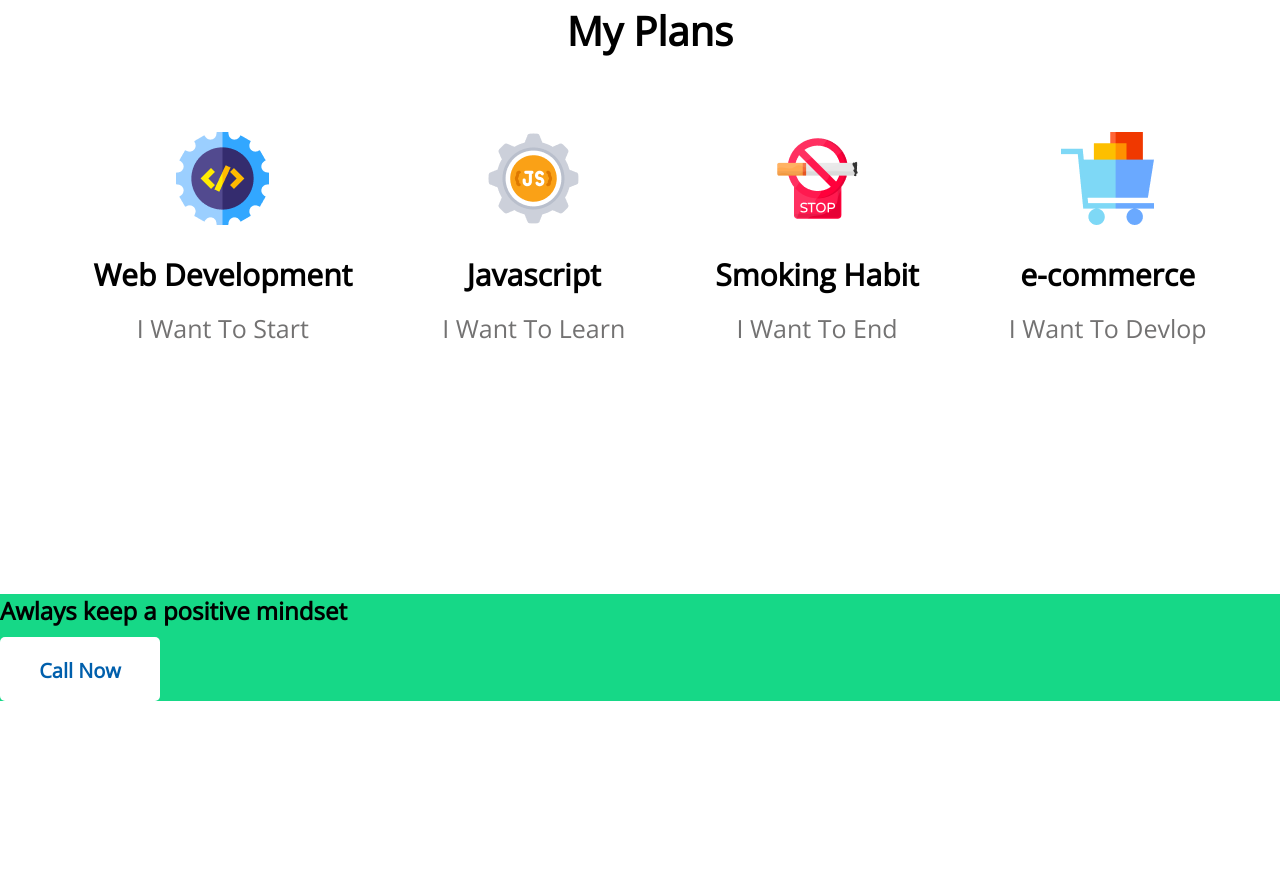
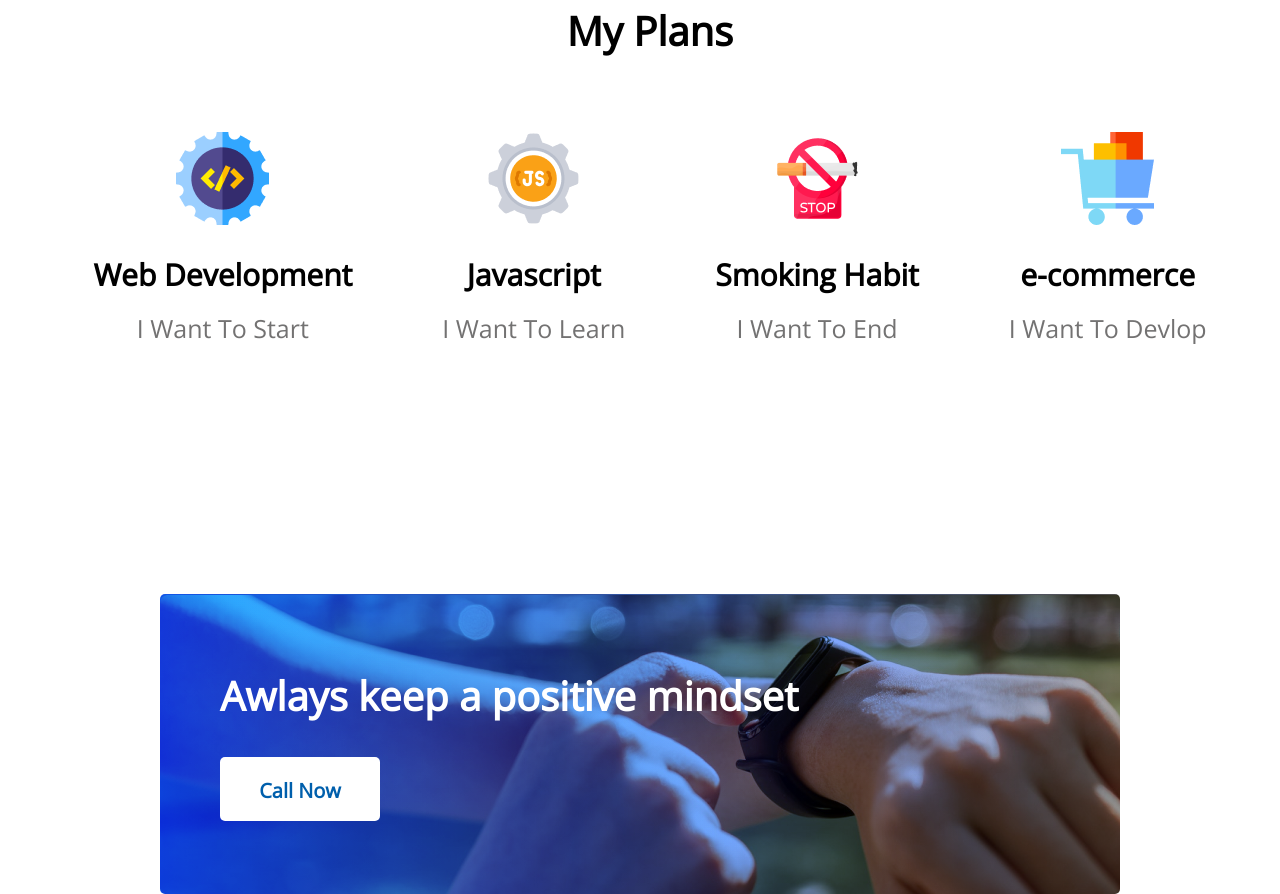
Before and after one commit to annysen/new-year-new-me, a plain HTML site: page index.html in a window 1280 px wide. Shown: the part 1846-2740 px from the top of the page. Before the commit the page ends 2547 px from the top, so only its background shows below. Drawn offline with nearby package versions, Linux system fonts and the light colour scheme.

Commit message:
main section banner is added

```diff
--- a/index.html
+++ b/index.html
@@ -115,8 +115,10 @@
       <!-- main section banner -->
       <section class="main-banner-container">
         <div class="main-banner">
-          <h1>Awlays keep a positive mindset</h1>
-          <button class="btn-primary">Call Now</button>
+          <div>
+            <h1 class="main-banner-title">Awlays keep a positive mindset</h1>
+            <button class="btn-primary">Call Now</button>
+          </div>
         </div>
       </section>
     </main>
--- a/styles/style.css
+++ b/styles/style.css
@@ -141,5 +141,28 @@
 }
 
 .main-banner-container {
-    background: #16D887;
+    /* background: #16D887; */
+    width: 75%;
+    background-image: url("../images/watch.png"), linear-gradient(to right, rgb(18, 85, 231), rgb(85, 82, 82));
+    background-blend-mode: overlay;
+    background-repeat: no-repeat;
+    height: 300px;
+    margin: auto;
+    display: flex;
+    align-items: center;
+    border-radius: 5px;
 }
+
+.main-banner {
+    margin-left: 60px;
+    /* justify-content: center; */
+
+
+}
+
+.main-banner-title {
+    font-weight: 700;
+    font-size: 40px;
+    color: #FFFFFF;
+    margin-bottom: 24px;
+}
```
